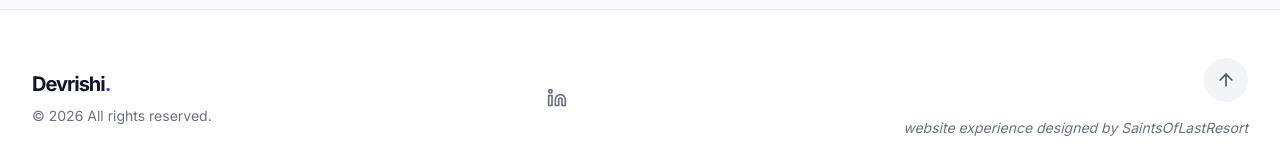
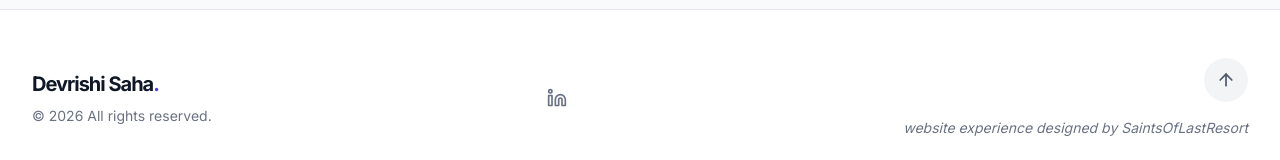
Before and after one commit to Devrishi030702/portfolio-website, a React (Vite) app: page / in a window 1280 px wide. Shown: the part 7750-7910 px from the top of the page. Built offline with nearby package versions, Linux system fonts and the light colour scheme; a web font is replaced by a local one.

Commit message:
Update Footer.tsx

```diff
--- a/src/components/Footer.tsx
+++ b/src/components/Footer.tsx
@@ -9,7 +9,7 @@
     <footer className="bg-white dark:bg-zinc-950 border-t border-gray-200 dark:border-zinc-800 py-12 px-4 sm:px-6 lg:px-8">
       <div className="max-w-7xl mx-auto flex flex-col md:flex-row justify-between items-center gap-6">
         <div className="text-center md:text-left">
-          <a href="#" className="text-xl font-bold tracking-tighter mb-2 block">Devrishi<span className="text-indigo-600 dark:text-indigo-400">.</span></a>
+          <a href="#" className="text-xl font-bold tracking-tighter mb-2 block">Devrishi Saha<span className="text-indigo-600 dark:text-indigo-400">.</span></a>
           <p className="text-gray-500 dark:text-gray-400 text-sm">
             © {new Date().getFullYear()} All rights reserved.
           </p>
```
